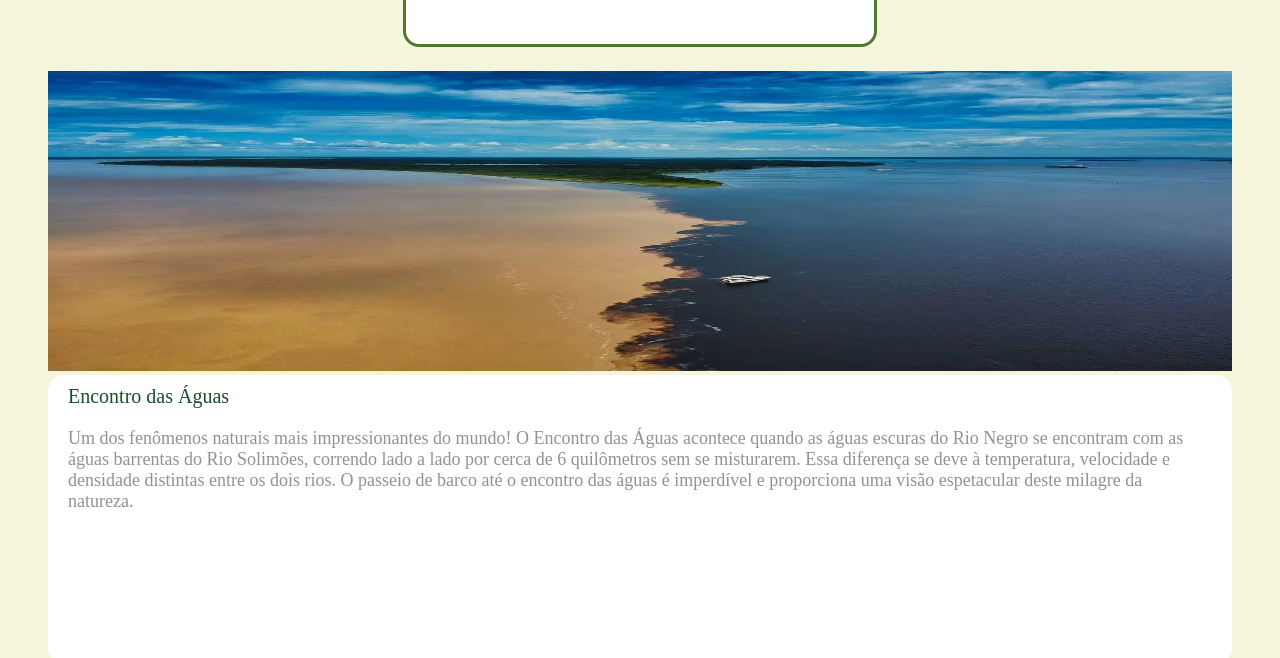
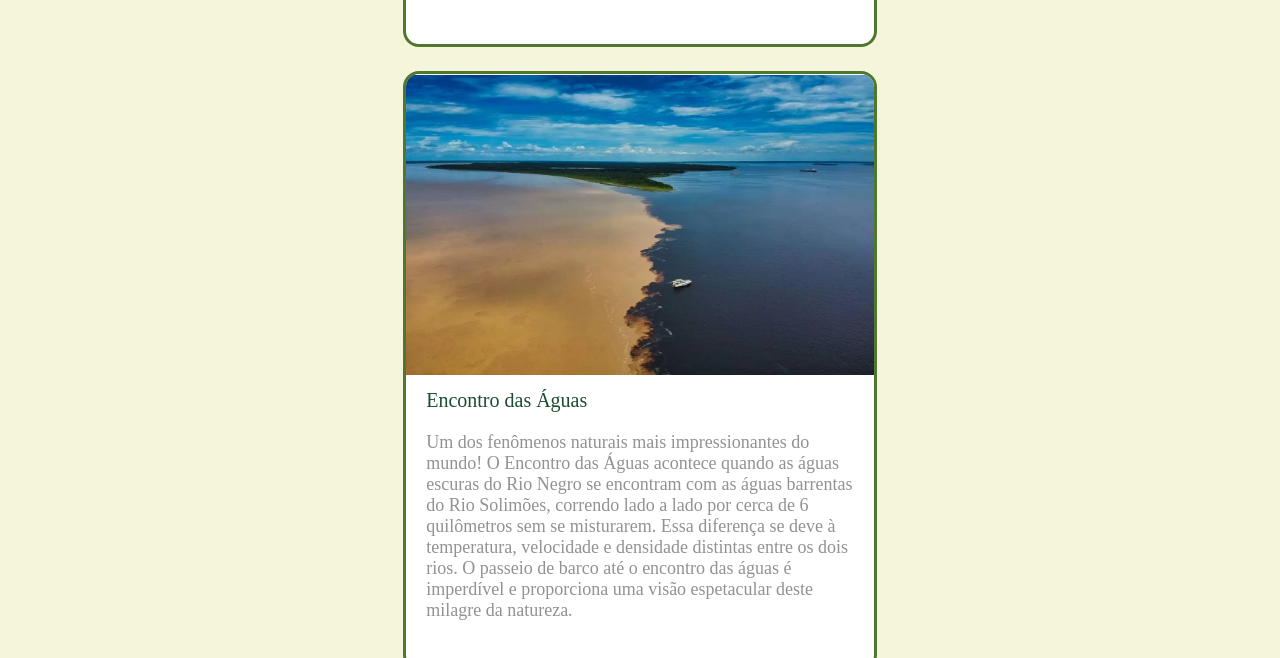
Before and after one commit to Lourenco-Braga/Projeto-Turismo, a plain HTML site: page index.html in a window 1280 px wide. Shown: the part 1340-1998 px from the top of the page. Drawn offline with Linux system fonts and the light colour scheme.

Commit message:
css card 2

```diff
--- a/style.css
+++ b/style.css
@@ -112,3 +112,16 @@ img {
     font-weight: 100;
     color: rgb(148, 145, 145);
 }
+
+.img2 {
+    border: 3px solid #4f772d;
+    border-radius: 16px;
+    box-sizing: border-box;
+    text-align: center;
+    align-content: center;
+    width: 40%;
+    height: 600px;
+    margin: 24px auto;
+    overflow: hidden;
+    background-color: #ffffff;
+}
```
